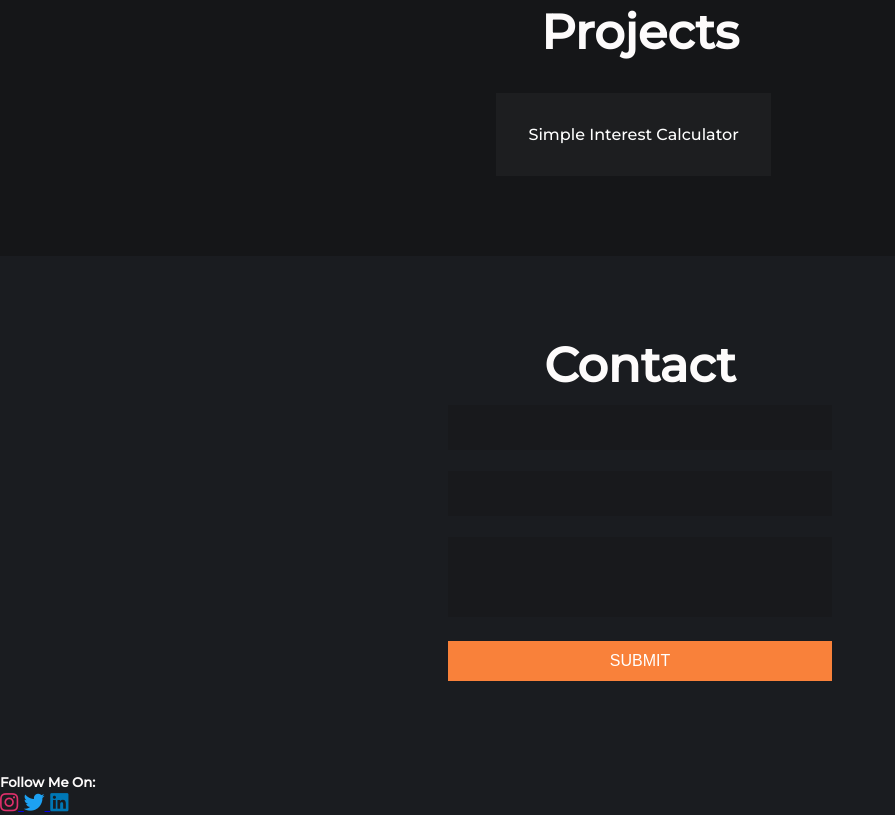
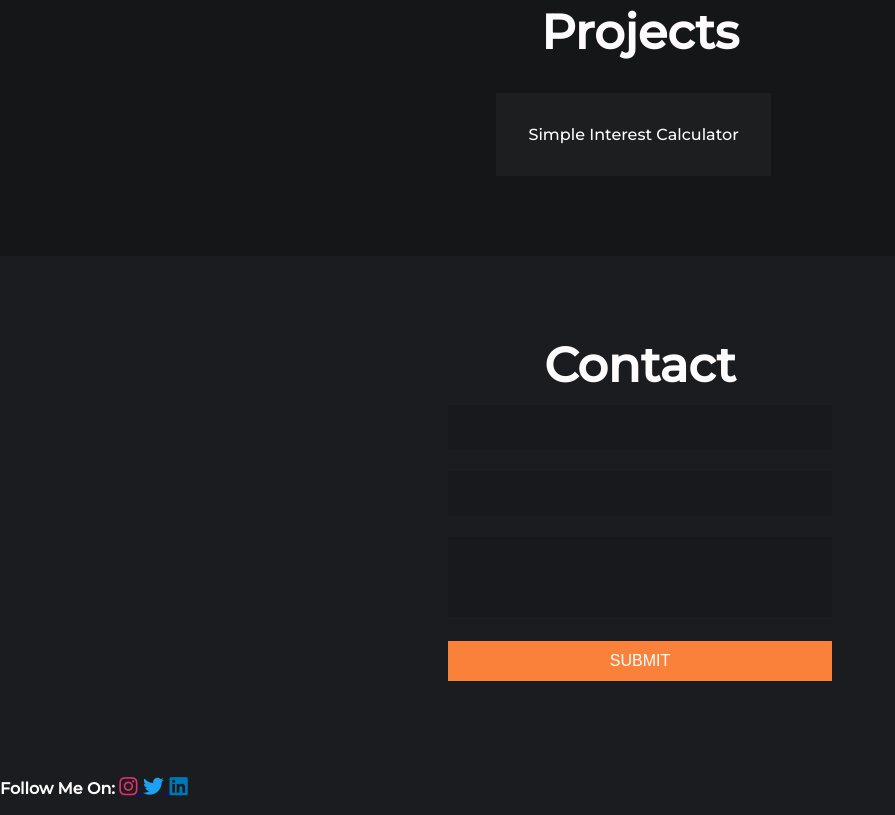
Before and after one commit to Abhi-0209/projects, a plain HTML site: page index.html in a window 1280 px wide. Shown: the part 2410-3225 px from the top of the page, without its empty margins (0-895 px from the left). Drawn offline with Linux system fonts and the light colour scheme.

Commit message:
Update index.html

```diff
--- a/index.html
+++ b/index.html
@@ -94,7 +94,7 @@
   </form>
 </div>
 <footer><div id="Follow">
-  <h5>Follow Me On: </h5>
+  <h4>Follow Me On:
   <a href="https://www.instagram.com/i_abi02/">
     <span style="font-size: 1.3rem;">
         <span style="color: #E1306C">
```
